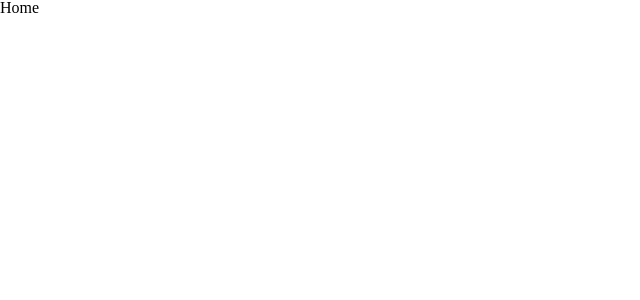
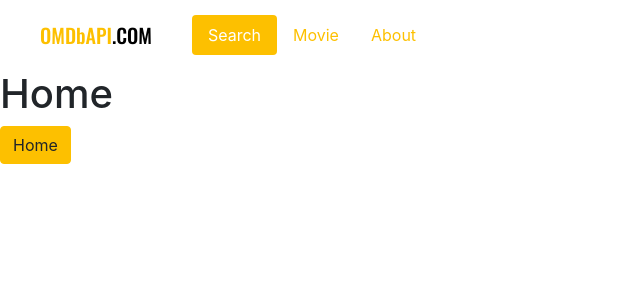
Before and after one commit to HaebinLim/study-vue3-movie-app, a Vue app: page / in a window 1280 px wide. Shown: the top 300 px of the page, without its empty margins (0-640 px from the left). Built offline with nearby package versions, Linux system fonts and the light colour scheme.

Commit message:
220302 fastcampus vue3-movie-app

```diff
--- a/index.html
+++ b/index.html
@@ -6,6 +6,15 @@
   <meta name="viewport" content="width=device-width, initial-scale=1.0">
   <title>Webpack project!</title>
   <link rel="stylesheet" href="https://cdn.jsdelivr.net/npm/reset-css@5.0.1/reset.min.css">
+  <link rel="preconnect" href="https://fonts.googleapis.com">
+  <link rel="preconnect" href="https://fonts.gstatic.com" crossorigin>
+  <link href="https://fonts.googleapis.com/css2?family=Oswald:wght@500&family=Roboto:wght@400;700&display=swap" rel="stylesheet">
+  <style>
+    body {
+      line-height: 1.4;
+      font-family: "Roboto", sans-serif;
+    }
+  </style>
 </head>
 <body>
   <div id="app"></div>
--- a/package.json
+++ b/package.json
@@ -41,6 +41,7 @@
     "webpack-dev-server": "^4.0.0-beta.0"
   },
   "dependencies": {
+    "bootstrap": "^4.6.1",
     "vue": "^3.0.7",
     "vue-router": "^4.0.13"
   }
--- a/src/App.vue
+++ b/src/App.vue
@@ -1,3 +1,17 @@
 <template>
+  <Header />
   <RouterView />
 </template>
+
+<script>
+import Header from '~/components/Header'
+export default {
+  components: {
+    Header
+  }
+}
+</script>
+
+<style lang="scss">
+@import "~/scss/main";
+</style>
--- /dev/null
+++ b/src/components/Header.vue
@@ -0,0 +1,57 @@
+<template>
+  <header>
+    <Logo />
+    <div class="nav nav-pills">
+      <div
+        v-for="nav in navigations"
+        :key="nav.name"
+        class="nav-item">
+        <router-link
+          :to="nav.href"
+          active-class="active"
+          class="nav-link">
+          {{ nav.name }}
+        </router-link>
+      </div>
+    </div>
+  </header>
+</template>
+
+<script>
+import Logo from "~/components/Logo";
+export default {
+  data() {
+    return {
+      navigations: [
+        {
+          name : 'Search',
+          href: '/',
+        },
+        {
+          name : 'Movie',
+          href: '/movie',
+        },
+        {
+          name : 'About',
+          href: '/about',
+        }
+      ]
+    }
+  },
+  components: {
+    Logo,
+  }
+}
+</script>
+
+<style lang="scss" scoped>
+header {
+  display: flex;
+  align-items: center;
+  height: 70px;
+  padding: 0 40px;
+  .logo {
+    margin-right: 40px;
+  }
+}
+</style>
--- /dev/null
+++ b/src/components/Logo.vue
@@ -0,0 +1,24 @@
+<template>
+  <router-link
+    to="/"
+    class="logo">
+    <span>OMDbAPI</span>.COM
+  </router-link>
+</template>
+
+<style lang="scss" scoped>
+@import "~/scss/main";
+
+.logo {
+  font-family: "Oswald", sans-serif;
+  font-size: 20px;
+  color: $black;
+  span {
+    color: $primary;
+  }
+  &:hover {
+    color: $black;
+    text-decoration: none;
+  }
+}
+</style>
--- a/src/routes/Home.vue
+++ b/src/routes/Home.vue
@@ -1,3 +1,6 @@
 <template>
   <h1>Home</h1>
+  <div class="btn btn-primary">
+    Home
+  </div>
 </template>
--- /dev/null
+++ b/src/routes/Movie.vue
@@ -0,0 +1,3 @@
+<template>
+  <h1>Movie</h1>
+</template>
--- a/src/scss/main.scss
+++ b/src/scss/main.scss
@@ -1,12 +1,16 @@
-$color--black: #000;
-$color--white: #fff;
+// Default variable overrides
+$primary: #FDC000;
+$container-max-widths: (
+  sm: 540px,
+  md: 704px,
+  lg: 924px,
+  xl: 1140px,
+  xxl: 1364px
+);
 
-body {
-  background-color: $color--black;
-  h1 {
-    color: $color--white;
-    display: flex;
-    justify-content: center;
-    align-items: center;
-  }
-}
+// Required
+@import "../../node_modules/bootstrap/scss/functions";
+@import "../../node_modules/bootstrap/scss/variables";
+@import "../../node_modules/bootstrap/scss/mixins";
+
+@import "../../node_modules/bootstrap/scss/bootstrap";
```
Also changed, not shown: src/components/HelloWorld.vue (deleted, +0 -29 lines), src/routes/index.js (+6 -1 lines), 1 other file (tests, documents, lock files or other folders).
